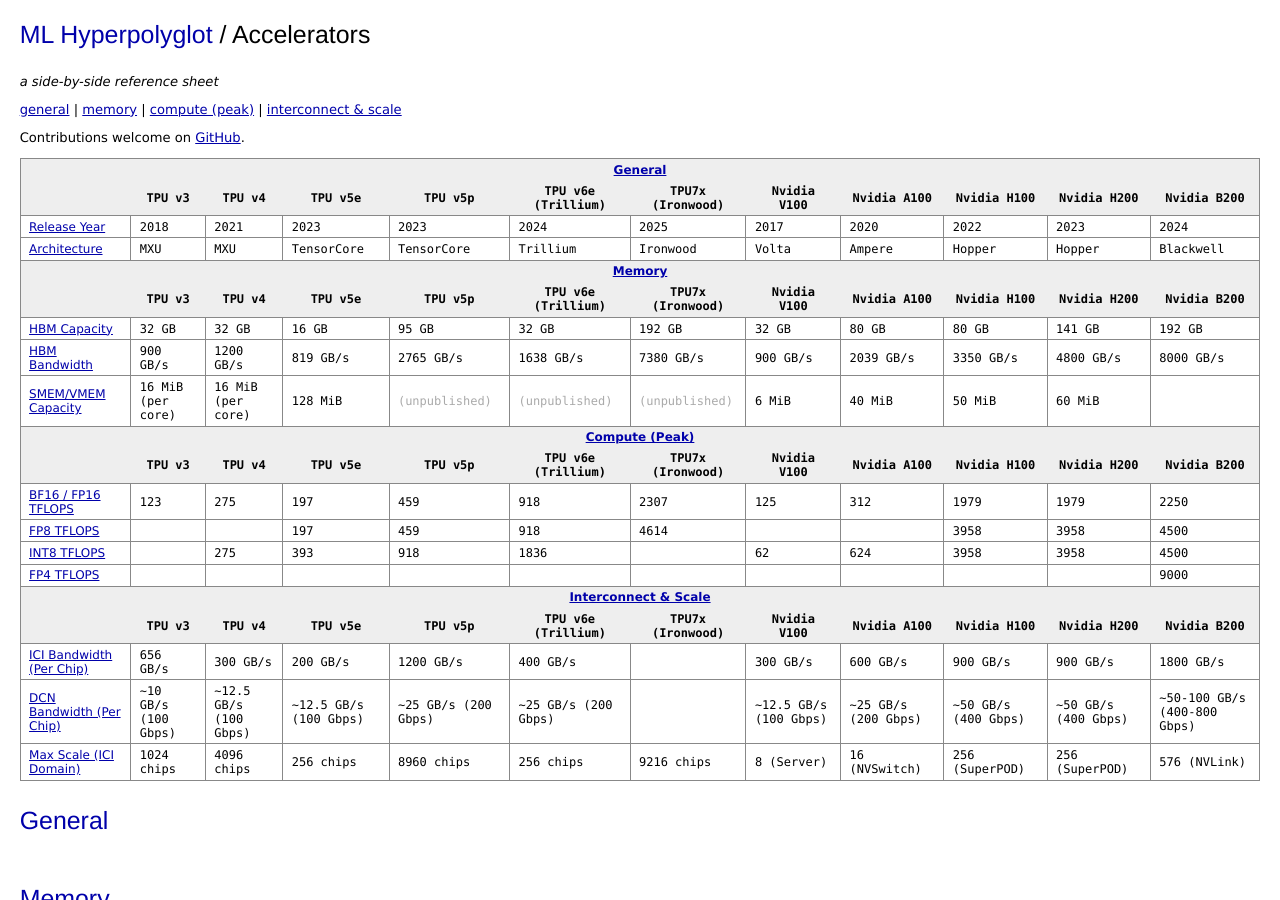
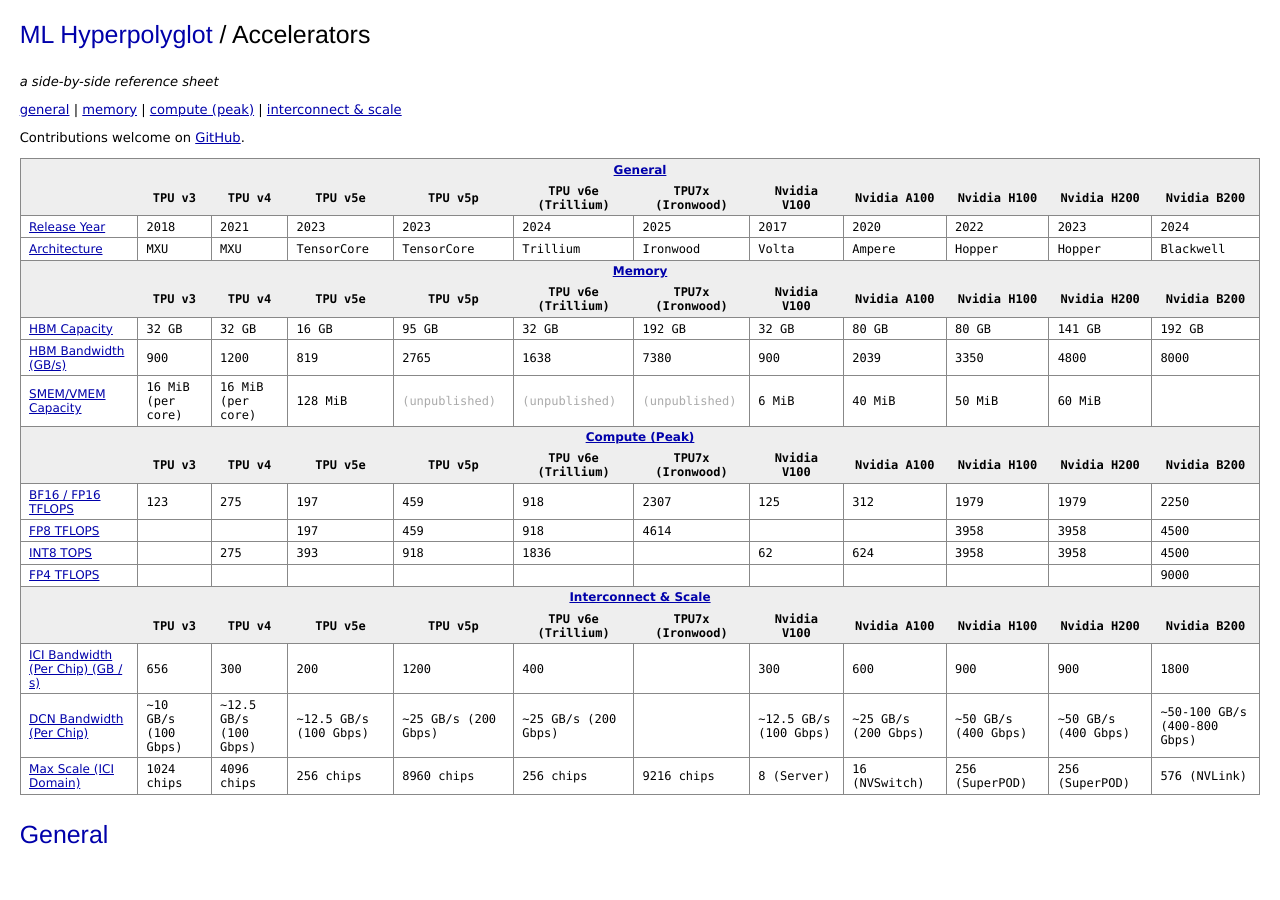
Before and after one commit to jeffcarp/ml-hyperpolyglot, a Jekyll site: the page built from accelerators.md, in a window 1280 px wide and 900 px high. Built offline with Jekyll 4.4.1, drawn with Linux system fonts in a browser that asks for light colours.

Commit message:
Simplify a bit

```diff
--- a/_data/accelerators.yml
+++ b/_data/accelerators.yml
@@ -42,19 +42,19 @@
       h100: "80 GB"
       h200: "141 GB"
       b200: "192 GB"
-  - label: HBM Bandwidth
+  - label: HBM Bandwidth (GB/s)
     frameworks:
-      tpuv3: "900 GB/s"
-      tpuv4: "1200 GB/s"
-      tpuv5e: "819 GB/s"
-      tpuv5p: "2765 GB/s"
-      tpuv6e: "1638 GB/s"
-      tpu7x: "7380 GB/s"
-      v100: "900 GB/s"
-      a100: "2039 GB/s"
-      h100: "3350 GB/s"
-      h200: "4800 GB/s"
-      b200: "8000 GB/s"
+      tpuv3: "900"
+      tpuv4: "1200"
+      tpuv5e: "819"
+      tpuv5p: "2765"
+      tpuv6e: "1638"
+      tpu7x: "7380"
+      v100: "900"
+      a100: "2039"
+      h100: "3350"
+      h200: "4800"
+      b200: "8000"
   - label: SMEM/VMEM Capacity
     frameworks:
       tpuv3: "16 MiB (per core)"
@@ -106,7 +106,7 @@
       h100: "3958"
       h200: "3958"
       b200: "4500"
-  - label: INT8 TFLOPS
+  - label: INT8 TOPS
     frameworks:
       tpuv3: ""
       tpuv4: "275"
@@ -135,19 +135,19 @@
 
 - name: Interconnect & Scale
   comparisons:
-  - label: ICI Bandwidth (Per Chip)
+  - label: ICI Bandwidth (Per Chip) (GB / s)
     frameworks:
-      tpuv3: "656 GB/s"
-      tpuv4: "300 GB/s"
-      tpuv5e: "200 GB/s"
-      tpuv5p: "1200 GB/s"
-      tpuv6e: "400 GB/s"
-      tpu7x: ""
-      v100: "300 GB/s"
-      a100: "600 GB/s"
-      h100: "900 GB/s"
-      h200: "900 GB/s"
-      b200: "1800 GB/s"
+      tpuv3: 656
+      tpuv4: 300
+      tpuv5e: 200
+      tpuv5p: 1200
+      tpuv6e: 400
+      tpu7x:
+      v100: 300
+      a100: 600
+      h100: 900
+      h200: 900
+      b200: 1800
   - label: DCN Bandwidth (Per Chip)
     frameworks:
       tpuv3: "~10 GB/s (100 Gbps)"
```
